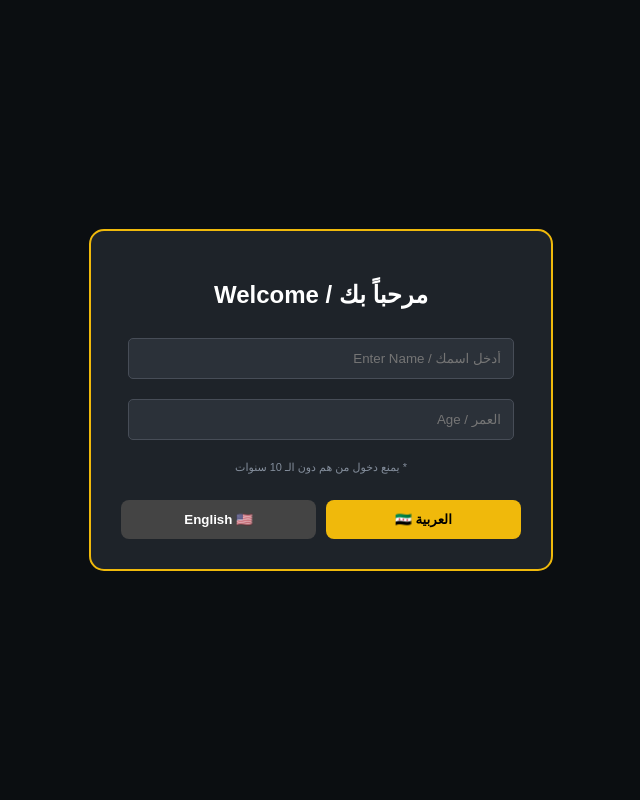
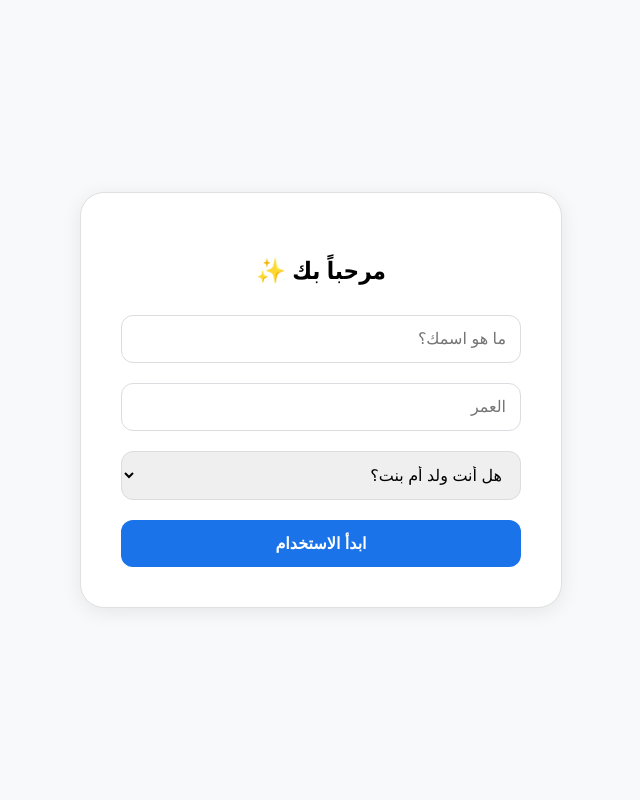
Before and after one commit to abdulrahmanalchoum3-ship-it/abdulrahmanalchoum3-ship-it, a Flask app: template templates/index.html in a window 1280 px wide. Shown: the whole page, without its empty margins (319-959 px from the left). Run offline with Flask 3, Linux system fonts and the light colour scheme; the template is opened without the code that fills it: most values are stand-ins (such as "Sample title", 1, 10 or a date in 2020).

Commit message:
Update index.html

```diff
--- a/templates/index.html
+++ b/templates/index.html
@@ -1,54 +1,61 @@
 <!DOCTYPE html>
 <html lang="ar" dir="rtl">
 <head>
-    <meta charset="UTF-8"><title>التحقق | عبدالرحمن AI</title>
+    <meta charset="UTF-8">
+    <meta name="viewport" content="width=device-width, initial-scale=1.0">
+    <title>منصة عبدالرحمن الصانع سوري</title>
     <style>
-        body { font-family: sans-serif; background: #0b0e11; color: white; text-align: center; margin: 0; }
-        .overlay { position: fixed; top: 0; width: 100%; height: 100%; background: #0b0e11; display: flex; justify-content: center; align-items: center; z-index: 100; }
-        .modal { background: #1e2329; padding: 30px; border-radius: 15px; border: 2px solid #f0b90b; width: 85%; max-width: 400px; }
-        .btn { background: #f0b90b; color: black; border: none; padding: 12px; border-radius: 8px; cursor: pointer; font-weight: bold; width: 100%; margin-top: 15px; }
-        input { width: 90%; padding: 12px; margin: 10px 0; background: #2b3139; border: 1px solid #474d57; color: white; border-radius: 5px; outline: none; }
+        :root { --primary: #1a73e8; --bg: #ffffff; }
+        body { font-family: 'Segoe UI', Tahoma, sans-serif; background: #f8f9fa; margin: 0; display: flex; justify-content: center; align-items: center; height: 100vh; }
+        .card { background: #fff; padding: 40px; border-radius: 24px; box-shadow: 0 4px 20px rgba(0,0,0,0.08); width: 90%; max-width: 400px; text-align: center; border: 1px solid #e0e0e0; }
         .hidden { display: none; }
+        input, select { width: 100%; padding: 14px; margin: 10px 0; border: 1px solid #dadce0; border-radius: 12px; font-size: 16px; box-sizing: border-box; outline: none; }
+        .btn { background: var(--primary); color: white; border: none; padding: 14px; border-radius: 12px; width: 100%; font-size: 16px; font-weight: bold; cursor: pointer; margin-top: 10px; }
+        .menu-btn { background: #f0f4f9; color: #1a73e8; border: 1px solid #d2e3fc; padding: 15px; border-radius: 12px; width: 100%; margin-top: 12px; cursor: pointer; font-weight: bold; text-decoration: none; display: block; box-sizing: border-box; }
+        .footer { margin-top: 30px; font-size: 12px; color: #70757a; }
     </style>
 </head>
 <body>
-<div id="step-check" class="overlay">
-    <div class="modal">
-        <h2>مرحباً بك / Welcome</h2>
-        <input type="text" id="username" placeholder="أدخل اسمك / Enter Name">
-        <input type="number" id="age" placeholder="العمر / Age">
-        <p style="font-size: 11px; color: #848e9c;">* يمنع دخول من هم دون الـ 10 سنوات</p>
-        <div style="display:flex; gap:10px;">
-            <button class="btn" onclick="validate('ar')">العربية 🇸🇾</button>
-            <button class="btn" style="background:#444; color:white;" onclick="validate('en')">English 🇺🇸</button>
-        </div>
+
+<div id="login-screen" class="card">
+    <h2>مرحباً بك ✨</h2>
+    <input type="text" id="username" placeholder="ما هو اسمك؟">
+    <input type="number" id="age" placeholder="العمر">
+    <select id="gender">
+        <option value="">هل أنت ولد أم بنت؟</option>
+        <option value="ولد">ولد ⚽</option>
+        <option value="بنت">بنت ✨</option>
+    </select>
+    <button class="btn" onclick="validate()">ابدأ الاستخدام</button>
+</div>
+
+<div id="main-menu" class="card hidden">
+    <h2 id="welcome-title"></h2>
+    <p style="color:#5f6368;">اختر الوجهة المطلوبة:</p>
+    <a href="/chat_page" class="menu-btn">💬 شات الذكاء الاصطناعي</a>
+    <a href="/stocks_page" class="menu-btn">📈 الأسهم والعقارات</a>
+    <div class="footer">
+        بواسطة المبرمج: <b>عبدالرحمن الصانع سوري</b><br>
+        للتواصل: {{ email }}
     </div>
 </div>
-<div id="main-content" class="hidden" style="padding:40px 20px;">
-    <h1 id="welcome-msg" style="color:#f0b90b;"></h1>
-    <div style="margin: 20px auto; max-width: 500px; background: #1e2329; padding: 25px; border-radius: 15px; border: 1px solid #f0b90b;">
-        <a href="{{ support_link }}" target="_blank" class="btn" style="text-decoration:none; display:block;">🎁 سجل لدعمنا 🚀</a>
-    </div>
-    <div style="display:flex; justify-content:center; gap:20px;">
-        <button class="btn" style="width:150px; background:#2ebd85; color:white;" onclick="location.href='/chat_page'">💬 الدردشة</button>
-        <button class="btn" style="width:150px;" onclick="location.href='/stocks_page'">📈 الأسهم</button>
-    </div>
-</div>
+
 <script>
-    window.onload = () => { if(localStorage.getItem('app_entered') === 'true') showMain(); };
-    function validate(lang) {
-        const name = document.getElementById('username').value;
-        const age = parseInt(document.getElementById('age').value);
-        if(!name || isNaN(age)) { alert("يرجى إكمال البيانات!"); return; }
-        if(age < 10) { alert("عذراً، الدخول للمنصة +10 سنوات فقط!"); return; }
-        localStorage.setItem('app_entered', 'true'); localStorage.setItem('user_name', name); localStorage.setItem('user_lang', lang);
-        showMain();
+    window.onload = function() {
+        if (localStorage.getItem('user_name')) { showMainMenu(); }
+    };
+    function validate() {
+        const n = document.getElementById('username').value;
+        const a = document.getElementById('age').value;
+        const g = document.getElementById('gender').value;
+        if(!n || !a || !g) { alert("أكمل بياناتك يا بطل!"); return; }
+        localStorage.setItem('user_name', n);
+        showMainMenu();
     }
-    function showMain() {
-        document.getElementById('step-check').classList.add('hidden');
-        document.getElementById('main-content').classList.remove('hidden');
-        const name = localStorage.getItem('user_name'); const lang = localStorage.getItem('user_lang');
-        document.getElementById('welcome-msg').innerText = lang === 'ar' ? `أهلاً بك يا ${name} 🚀` : `Welcome, ${name} 🚀`;
+    function showMainMenu() {
+        document.getElementById('login-screen').classList.add('hidden');
+        document.getElementById('main-menu').classList.remove('hidden');
+        document.getElementById('welcome-title').innerText = `أهلاً بك يا ${localStorage.getItem('user_name')} 👋`;
     }
 </script>
 </body>
```
